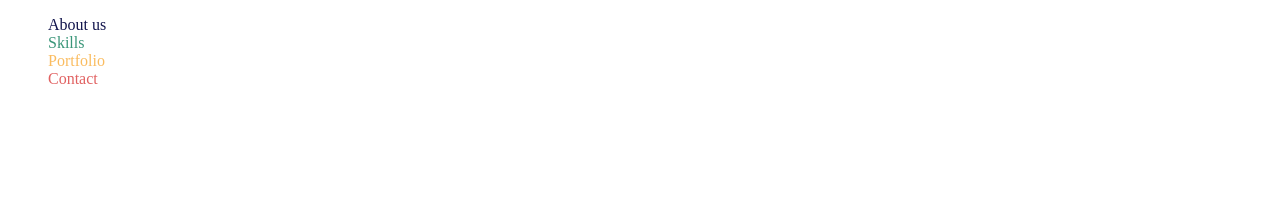
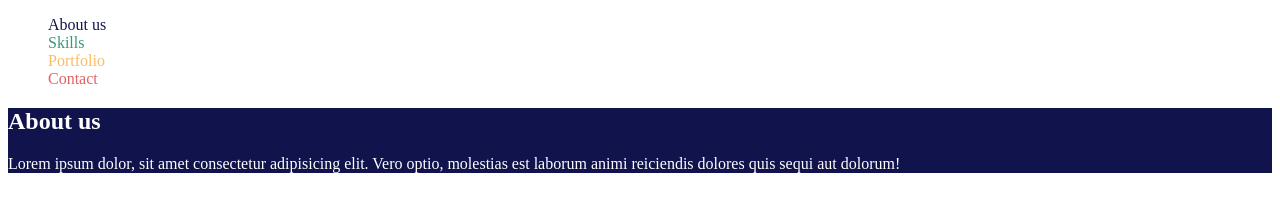
Before and after one commit to DawidGaleziewski/16087, a plain HTML site: page index.html in a window 1280 px wide. Drawn offline with Linux system fonts and the light colour scheme.

Commit message:
added about-us section

```diff
--- a/index.html
+++ b/index.html
@@ -17,6 +17,14 @@
     </ul>
 </nav>
 
+<main>
+    <section id="main__about-us">
+        <h2>About us</h2>
+        <p>Lorem ipsum dolor, sit amet consectetur adipisicing elit.
+            Vero optio, molestias est
+             laborum animi reiciendis dolores quis
+             sequi aut dolorum!</p>
+    </section>
 
 </main>
 
--- a/style.css
+++ b/style.css
@@ -29,3 +29,9 @@ a {
 .main__nav__item:nth-of-type(4) > a{
     color:#e16262
 }
+
+
+#main__about-us {
+    background-color: #11144C;
+    color: white;
+}
```
